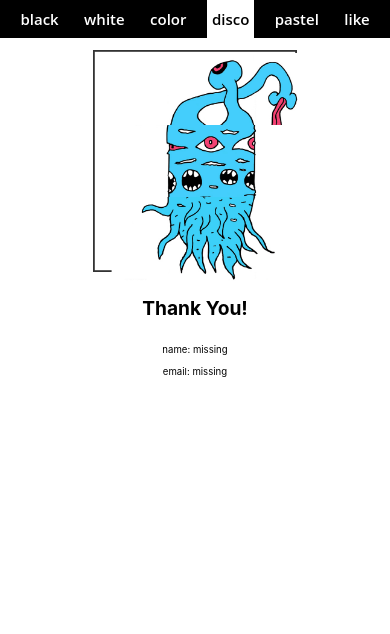
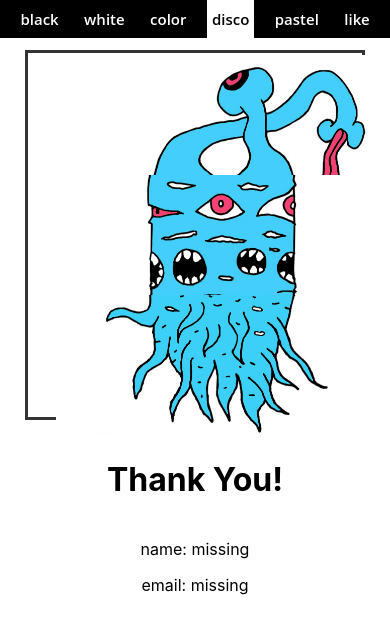
Before and after one commit to zoltanalmodo/ddisco-003, a React (Create React App) app: page /#/confirm in a window 390 px wide. Shown: the top 634 px of the page. Built offline with nearby package versions, Linux system fonts and the light colour scheme; no server answers.

Commit message:
mobile like page test 001

```diff
--- a/src/App.css
+++ b/src/App.css
@@ -707,9 +707,10 @@ li {
   }
   /* ================================================= carousel white buy ================================================= */
   .carousel_white_buy {
-    width: 340px;
+    width: min(340px, 95vw); /* Responsive width for mobile */
     height: 370px;
     margin-top: 50px;
+    transform: scale(1); /* Remove desktop scaling on mobile */
   }
   /* ================================================= carousel white buy ================================================= */
   .carousel_black {
@@ -723,11 +724,11 @@ li {
   }
   .frame_overlay_dark_grey_buy {
     border: 3px solid hsl(0, 0%, 20%);
-    width: 340px;
+    width: min(340px, 95vw); /* Match container width */
     height: 370px;
   }
   .single_image_display_container {
-    width: 340px;
+    width: min(340px, 95vw); /* Match container width */
     height: 370px;
   }
   .terms_and_conditions {
@@ -769,9 +770,10 @@ li {
   }
   /* ================================================= carousel white buy ================================================= */
   .carousel_white_buy {
-    width: 340px;
+    width: min(340px, 95vw); /* Responsive width for mobile */
     height: 370px;
     margin-top: 50px;
+    transform: scale(1); /* Remove desktop scaling on mobile */
   }
   /* ================================================= carousel white buy ================================================= */
   .carousel_black {
@@ -785,11 +787,11 @@ li {
   }
   .frame_overlay_dark_grey_buy {
     border: 3px solid hsl(0, 0%, 20%);
-    width: 340px;
+    width: min(340px, 95vw); /* Match container width */
     height: 370px;
   }
   .single_image_display_container {
-    width: 340px;
+    width: min(340px, 95vw); /* Match container width */
     height: 370px;
   }
   .terms_and_conditions {
@@ -834,6 +836,7 @@ li {
     width: 412px;
     height: 450px;
     margin-top: 50px;
+    transform: scale(1); /* Remove desktop scaling on mobile */
   }
   /* ================================================= carousel white buy ================================================= */
   .carousel_black {
@@ -879,6 +882,7 @@ li {
     width: 690px;
     height: 752px;
     margin-top: 50px;
+    transform: scale(1); /* Remove desktop scaling on mobile */
   }
 /* ================================================= carousel white buy ================================================= */
   .carousel_black {
@@ -924,6 +928,7 @@ li {
     width: 670px;
     height: 740px;
     margin-top: 50px;
+    transform: scale(1); /* Remove desktop scaling on mobile */
   }
 /* ================================================= carousel white buy ================================================= */
   .carousel_black {
@@ -969,6 +974,7 @@ li {
     width: 670px;
     height: 740px;
     margin-top: 50px;
+    transform: scale(1); /* Remove desktop scaling on tablet */
   }
 /* ================================================= carousel white buy ================================================= */
   .carousel_black {
```
